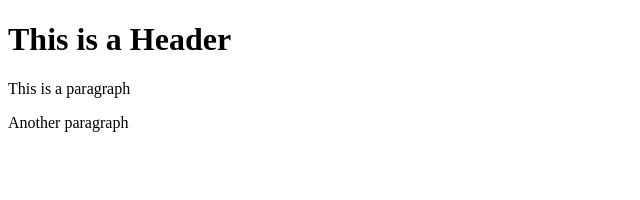
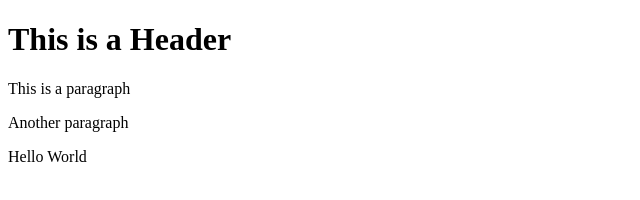
Before and after one commit to TravisDeig/git-test, a website: page index.html in a window 1280 px wide. Shown: the whole page, without its empty margins (0-640 px from the left). Drawn offline with Linux system fonts and the light colour scheme.

Commit message:
Using NPM

```diff
--- a/index.html
+++ b/index.html
@@ -9,5 +9,6 @@
     <h1>This is a Header</h1>
     <p>This is a paragraph</p>
     <p>Another paragraph</p>
+    <p>Hello World</p>
 </body>
 </html>
```
Also changed, not shown: package.json (added, +25 -0 lines), 2 other files.
